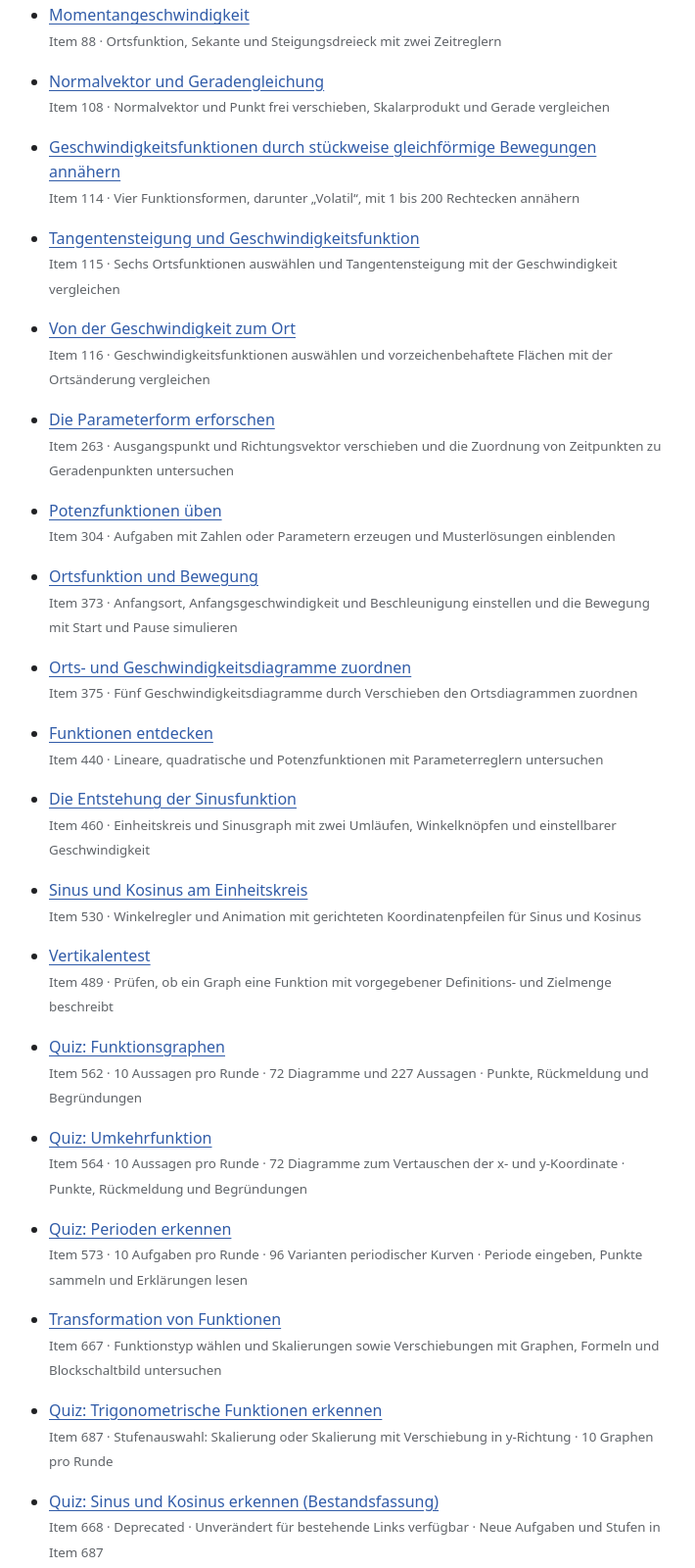
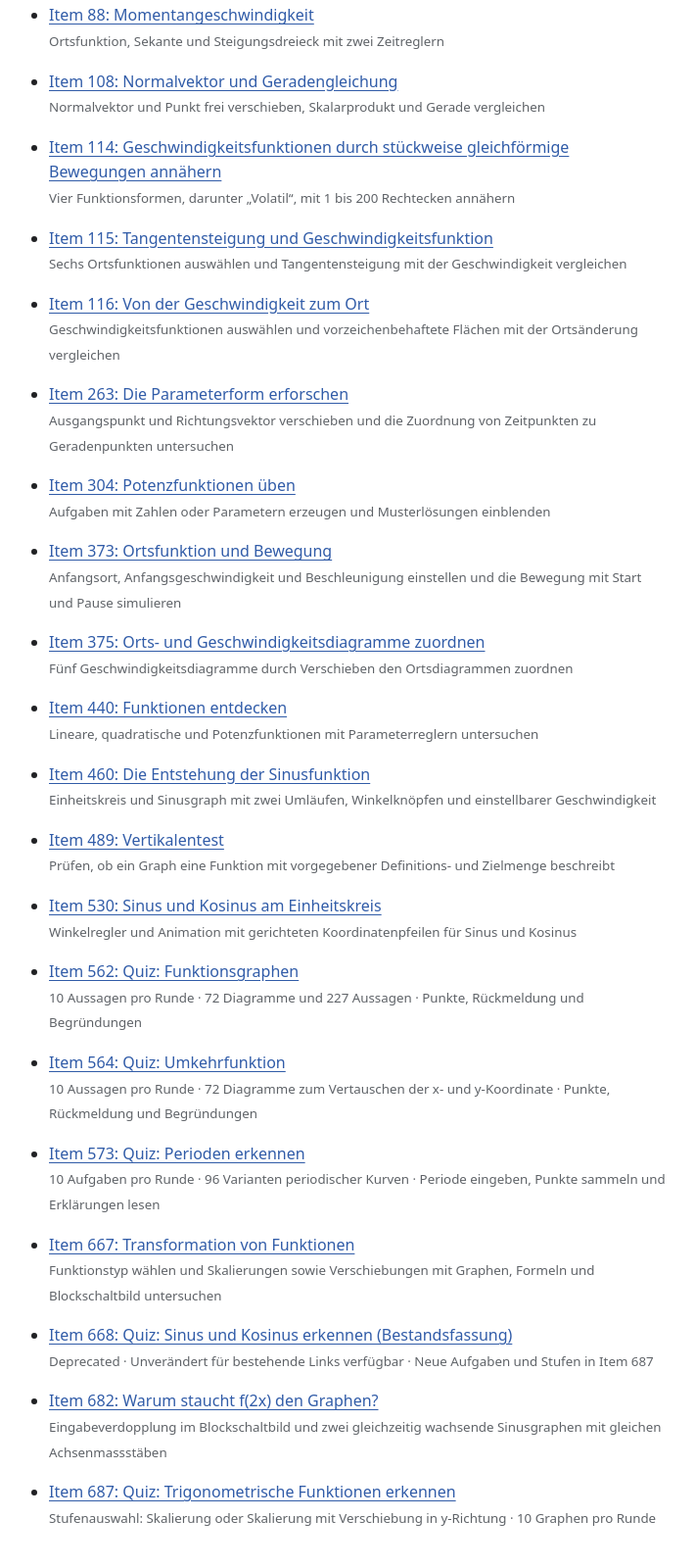
Before and after one commit to georg184/items, a plain HTML site: page index.html in a window 1280 px wide. Shown: the part 126-1726 px from the top of the page at 98% size, without its empty margins (294-1004 px from the left). Drawn offline with Linux system fonts and the light colour scheme.

Commit message:
Order public item catalogue numerically and retain deprecated entries

```diff
--- a/index.html
+++ b/index.html
@@ -16,26 +16,26 @@
   <main>
     <h1>MuWeave-Items</h1>
     <ul>
-      <li><a href="88/">Momentangeschwindigkeit</a><br><small>Item 88 · Ortsfunktion, Sekante und Steigungsdreieck mit zwei Zeitreglern</small></li>
-      <li><a href="108/">Normalvektor und Geradengleichung</a><br><small>Item 108 · Normalvektor und Punkt frei verschieben, Skalarprodukt und Gerade vergleichen</small></li>
-      <li><a href="114/">Geschwindigkeitsfunktionen durch stückweise gleichförmige Bewegungen annähern</a><br><small>Item 114 · Vier Funktionsformen, darunter „Volatil“, mit 1 bis 200 Rechtecken annähern</small></li>
-      <li><a href="115/">Tangentensteigung und Geschwindigkeitsfunktion</a><br><small>Item 115 · Sechs Ortsfunktionen auswählen und Tangentensteigung mit der Geschwindigkeit vergleichen</small></li>
-      <li><a href="116/">Von der Geschwindigkeit zum Ort</a><br><small>Item 116 · Geschwindigkeitsfunktionen auswählen und vorzeichenbehaftete Flächen mit der Ortsänderung vergleichen</small></li>
-      <li><a href="263/">Die Parameterform erforschen</a><br><small>Item 263 · Ausgangspunkt und Richtungsvektor verschieben und die Zuordnung von Zeitpunkten zu Geradenpunkten untersuchen</small></li>
-      <li><a href="304/">Potenzfunktionen üben</a><br><small>Item 304 · Aufgaben mit Zahlen oder Parametern erzeugen und Musterlösungen einblenden</small></li>
-      <li><a href="373/">Ortsfunktion und Bewegung</a><br><small>Item 373 · Anfangsort, Anfangsgeschwindigkeit und Beschleunigung einstellen und die Bewegung mit Start und Pause simulieren</small></li>
-      <li><a href="375/">Orts- und Geschwindigkeitsdiagramme zuordnen</a><br><small>Item 375 · Fünf Geschwindigkeitsdiagramme durch Verschieben den Ortsdiagrammen zuordnen</small></li>
-      <li><a href="440/">Funktionen entdecken</a><br><small>Item 440 · Lineare, quadratische und Potenzfunktionen mit Parameterreglern untersuchen</small></li>
-      <li><a href="460/">Die Entstehung der Sinusfunktion</a><br><small>Item 460 · Einheitskreis und Sinusgraph mit zwei Umläufen, Winkelknöpfen und einstellbarer Geschwindigkeit</small></li>
-      <li><a href="530/">Sinus und Kosinus am Einheitskreis</a><br><small>Item 530 · Winkelregler und Animation mit gerichteten Koordinatenpfeilen für Sinus und Kosinus</small></li>
-      <li><a href="489/">Vertikalentest</a><br><small>Item 489 · Prüfen, ob ein Graph eine Funktion mit vorgegebener Definitions- und Zielmenge beschreibt</small></li>
-      <li><a href="562/">Quiz: Funktionsgraphen</a><br><small>Item 562 · 10 Aussagen pro Runde · 72 Diagramme und 227 Aussagen · Punkte, Rückmeldung und Begründungen</small></li>
-      <li><a href="564/">Quiz: Umkehrfunktion</a><br><small>Item 564 · 10 Aussagen pro Runde · 72 Diagramme zum Vertauschen der x- und y-Koordinate · Punkte, Rückmeldung und Begründungen</small></li>
-      <li><a href="573/">Quiz: Perioden erkennen</a><br><small>Item 573 · 10 Aufgaben pro Runde · 96 Varianten periodischer Kurven · Periode eingeben, Punkte sammeln und Erklärungen lesen</small></li>
-      <li><a href="667/">Transformation von Funktionen</a><br><small>Item 667 · Funktionstyp wählen und Skalierungen sowie Verschiebungen mit Graphen, Formeln und Blockschaltbild untersuchen</small></li>
-      <li><a href="687/">Quiz: Trigonometrische Funktionen erkennen</a><br><small>Item 687 · Stufenauswahl: Skalierung oder Skalierung mit Verschiebung in y-Richtung · 10 Graphen pro Runde</small></li>
-      <li><a href="668/">Quiz: Sinus und Kosinus erkennen (Bestandsfassung)</a><br><small>Item 668 · Deprecated · Unverändert für bestehende Links verfügbar · Neue Aufgaben und Stufen in Item 687</small></li>
-      <li><a href="682/">Warum staucht f(2x) den Graphen?</a><br><small>Item 682 · Eingabeverdopplung im Blockschaltbild und zwei gleichzeitig wachsende Sinusgraphen mit gleichen Achsenmassstäben</small></li>
+      <li><a href="88/">Item 88: Momentangeschwindigkeit</a><br><small>Ortsfunktion, Sekante und Steigungsdreieck mit zwei Zeitreglern</small></li>
+      <li><a href="108/">Item 108: Normalvektor und Geradengleichung</a><br><small>Normalvektor und Punkt frei verschieben, Skalarprodukt und Gerade vergleichen</small></li>
+      <li><a href="114/">Item 114: Geschwindigkeitsfunktionen durch stückweise gleichförmige Bewegungen annähern</a><br><small>Vier Funktionsformen, darunter „Volatil“, mit 1 bis 200 Rechtecken annähern</small></li>
+      <li><a href="115/">Item 115: Tangentensteigung und Geschwindigkeitsfunktion</a><br><small>Sechs Ortsfunktionen auswählen und Tangentensteigung mit der Geschwindigkeit vergleichen</small></li>
+      <li><a href="116/">Item 116: Von der Geschwindigkeit zum Ort</a><br><small>Geschwindigkeitsfunktionen auswählen und vorzeichenbehaftete Flächen mit der Ortsänderung vergleichen</small></li>
+      <li><a href="263/">Item 263: Die Parameterform erforschen</a><br><small>Ausgangspunkt und Richtungsvektor verschieben und die Zuordnung von Zeitpunkten zu Geradenpunkten untersuchen</small></li>
+      <li><a href="304/">Item 304: Potenzfunktionen üben</a><br><small>Aufgaben mit Zahlen oder Parametern erzeugen und Musterlösungen einblenden</small></li>
+      <li><a href="373/">Item 373: Ortsfunktion und Bewegung</a><br><small>Anfangsort, Anfangsgeschwindigkeit und Beschleunigung einstellen und die Bewegung mit Start und Pause simulieren</small></li>
+      <li><a href="375/">Item 375: Orts- und Geschwindigkeitsdiagramme zuordnen</a><br><small>Fünf Geschwindigkeitsdiagramme durch Verschieben den Ortsdiagrammen zuordnen</small></li>
+      <li><a href="440/">Item 440: Funktionen entdecken</a><br><small>Lineare, quadratische und Potenzfunktionen mit Parameterreglern untersuchen</small></li>
+      <li><a href="460/">Item 460: Die Entstehung der Sinusfunktion</a><br><small>Einheitskreis und Sinusgraph mit zwei Umläufen, Winkelknöpfen und einstellbarer Geschwindigkeit</small></li>
+      <li><a href="489/">Item 489: Vertikalentest</a><br><small>Prüfen, ob ein Graph eine Funktion mit vorgegebener Definitions- und Zielmenge beschreibt</small></li>
+      <li><a href="530/">Item 530: Sinus und Kosinus am Einheitskreis</a><br><small>Winkelregler und Animation mit gerichteten Koordinatenpfeilen für Sinus und Kosinus</small></li>
+      <li><a href="562/">Item 562: Quiz: Funktionsgraphen</a><br><small>10 Aussagen pro Runde · 72 Diagramme und 227 Aussagen · Punkte, Rückmeldung und Begründungen</small></li>
+      <li><a href="564/">Item 564: Quiz: Umkehrfunktion</a><br><small>10 Aussagen pro Runde · 72 Diagramme zum Vertauschen der x- und y-Koordinate · Punkte, Rückmeldung und Begründungen</small></li>
+      <li><a href="573/">Item 573: Quiz: Perioden erkennen</a><br><small>10 Aufgaben pro Runde · 96 Varianten periodischer Kurven · Periode eingeben, Punkte sammeln und Erklärungen lesen</small></li>
+      <li><a href="667/">Item 667: Transformation von Funktionen</a><br><small>Funktionstyp wählen und Skalierungen sowie Verschiebungen mit Graphen, Formeln und Blockschaltbild untersuchen</small></li>
+      <li><a href="668/">Item 668: Quiz: Sinus und Kosinus erkennen (Bestandsfassung)</a><br><small>Deprecated · Unverändert für bestehende Links verfügbar · Neue Aufgaben und Stufen in Item 687</small></li>
+      <li><a href="682/">Item 682: Warum staucht f(2x) den Graphen?</a><br><small>Eingabeverdopplung im Blockschaltbild und zwei gleichzeitig wachsende Sinusgraphen mit gleichen Achsenmassstäben</small></li>
+      <li><a href="687/">Item 687: Quiz: Trigonometrische Funktionen erkennen</a><br><small>Stufenauswahl: Skalierung oder Skalierung mit Verschiebung in y-Richtung · 10 Graphen pro Runde</small></li>
     </ul>
   </main>
 </body>
```
Also changed, not shown: 2 other files.
